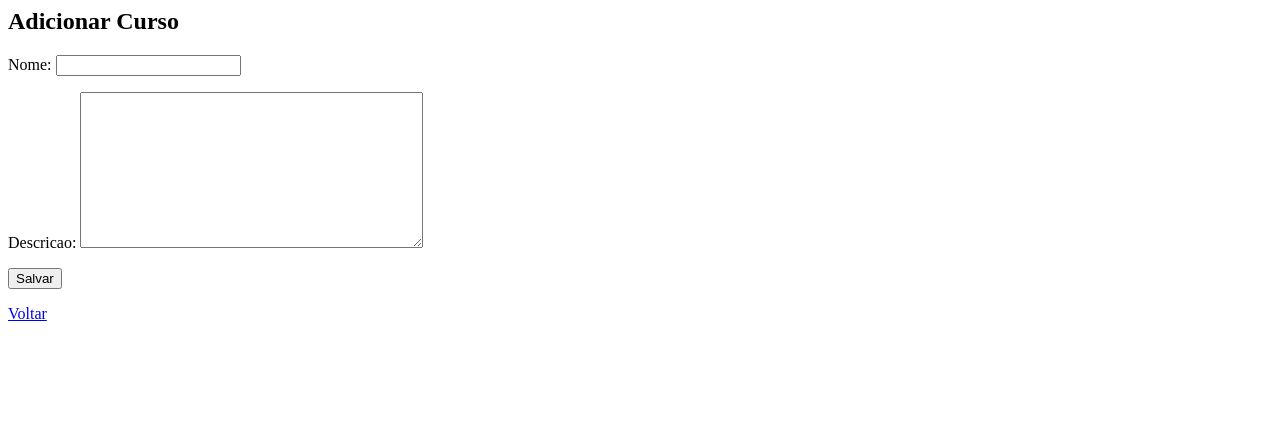
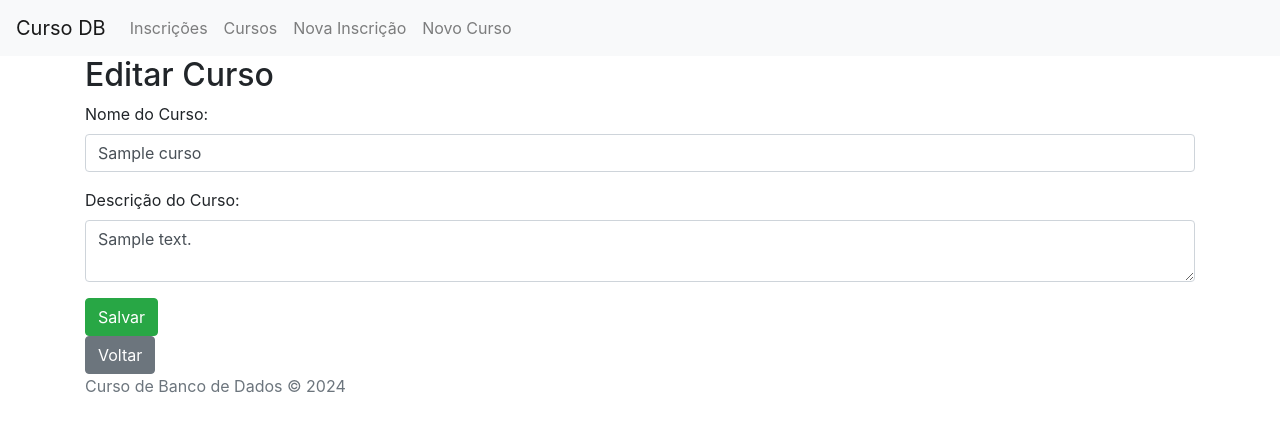
Before and after one commit to ssurerus/semcomp_curso_db, a Django app: template inscricoes/templates/inscricoes/curso_form.html in a window 1280 px wide. Shown: the top 432 px of the page. Run offline with Django 5.2, Linux system fonts and the light colour scheme; the template is opened without the code that fills it: values that come from a table or form of the project are taken from there, others are empty; tables that the repository leaves empty hold one stand-in row (values such as "Sample post"); some libraries are stand-ins or nearby versions.

Commit message:
Estilização da aplicação

```diff
--- /dev/null
+++ b/inscricoes/templates/inscricoes/base.html
@@ -0,0 +1,53 @@
+<!-- inscricoes/templates/inscricoes/base.html -->
+
+<!DOCTYPE html>
+<html lang="pt-br">
+<head>
+    <meta charset="UTF-8">
+    <meta name="viewport" content="width=device-width, initial-scale=1.0">
+    <title>Curso de Banco de Dados</title>
+    <link rel="stylesheet" href="https://stackpath.bootstrapcdn.com/bootstrap/4.5.2/css/bootstrap.min.css">
+</head>
+<body>
+
+<header>
+    <nav class="navbar navbar-expand-lg navbar-light bg-light">
+        <a class="navbar-brand" href="#">Curso DB</a>
+        <button class="navbar-toggler" type="button" data-toggle="collapse" data-target="#navbarNav" aria-controls="navbarNav" aria-expanded="false" aria-label="Toggle navigation">
+            <span class="navbar-toggler-icon"></span>
+        </button>
+        <div class="collapse navbar-collapse" id="navbarNav">
+            <ul class="navbar-nav">
+                <li class="nav-item">
+                    <a class="nav-link" href="{% url 'inscricao_list' %}">Inscrições</a>
+                </li>
+                <li class="nav-item">
+                    <a class="nav-link" href="{% url 'curso_list' %}">Cursos</a>
+                </li>
+                <li class="nav-item">
+                    <a class="nav-link" href="{% url 'inscricao_create' %}">Nova Inscrição</a>
+                </li>
+                <li class="nav-item">
+                    <a class="nav-link" href="{% url 'curso_create' %}">Novo Curso</a>
+                </li>
+            </ul>
+        </div>
+    </nav>
+</header>
+
+<main role="main" class="container">
+    {% block content %}
+    {% endblock %}
+</main>
+
+<footer class="footer">
+    <div class="container">
+        <span class="text-muted">Curso de Banco de Dados © 2024</span>
+    </div>
+</footer>
+
+<script src="https://code.jquery.com/jquery-3.5.1.slim.min.js"></script>
+<script src="https://cdn.jsdelivr.net/npm/@popperjs/core@2.0.7/dist/umd/popper.min.js"></script>
+<script src="https://stackpath.bootstrapcdn.com/bootstrap/4.5.2/js/bootstrap.min.js"></script>
+</body>
+</html>
--- a/inscricoes/templates/inscricoes/curso_form.html
+++ b/inscricoes/templates/inscricoes/curso_form.html
@@ -1,9 +1,20 @@
 <!-- inscricoes/templates/inscricoes/curso_form.html -->
 
-<h2>{% if form.instance.id %}Editar{% else %}Adicionar{% endif %} Curso</h2>
+{% extends 'inscricoes/base.html' %}
+
+{% block content %}
+<h2>{% if curso %}Editar{% else %}Adicionar{% endif %} Curso</h2>
 <form method="post">
     {% csrf_token %}
-    {{ form.as_p }}
-    <button type="submit">Salvar</button>
+    <div class="form-group">
+        <label for="nome">Nome do Curso:</label>
+        <input type="text" name="nome" class="form-control" value="{% if curso %}{{ curso.nome }}{% endif %}" required>
+    </div>
+    <div class="form-group">
+        <label for="descricao">Descrição do Curso:</label>
+        <textarea name="descricao" class="form-control" required>{% if curso %}{{ curso.descricao }}{% endif %}</textarea>
+    </div>
+    <button type="submit" class="btn btn-success">Salvar</button>
 </form>
-<a href="{% url 'curso_list' %}">Voltar</a>
+<a href="{% url 'curso_list' %}" class="btn btn-secondary">Voltar</a>
+{% endblock %}
--- a/inscricoes/urls.py
+++ b/inscricoes/urls.py
@@ -2,10 +2,10 @@ from django.urls import path
 from . import views
 
 urlpatterns = [
-    path('inscricoes/', views.inscricao_list, name='inscricao_list'),
-    path('inscricoes/nova/', views.inscricao_create, name='inscricao_create'),
-    path('inscricoes/editar/<int:id>/', views.inscricao_update, name='inscricao_update'),
-    path('inscricoes/deletar/<int:id>/', views.inscricao_delete, name='inscricao_delete'),
+    path('', views.inscricao_list, name='inscricao_list'),
+    path('nova/', views.inscricao_create, name='inscricao_create'),
+    path('editar/<int:id>/', views.inscricao_update, name='inscricao_update'),
+    path('deletar/<int:id>/', views.inscricao_delete, name='inscricao_delete'),
     # Rotas para cursos semelhantes
 
 
--- a/inscricoes/views.py
+++ b/inscricoes/views.py
@@ -64,6 +64,7 @@ def curso_list(request):
     with connection.cursor() as cursor:
         cursor.execute("SELECT * FROM Curso")
         cursos = cursor.fetchall()
+    print(cursos)
     return render(request, 'inscricoes/curso_list.html', {'cursos': cursos})
 
 def curso_create(request):
```
Also changed, not shown: inscricoes/templates/inscricoes/curso_list.html (+13 -6 lines), inscricoes/templates/inscricoes/inscricao_delete.html (+6 -2 lines), inscricoes/templates/inscricoes/inscricao_form.html (+19 -11 lines), inscricoes/templates/inscricoes/inscricao_list.html (+10 -6 lines).
